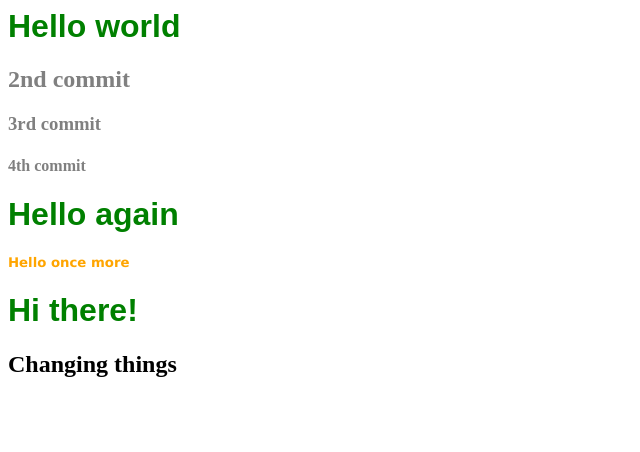
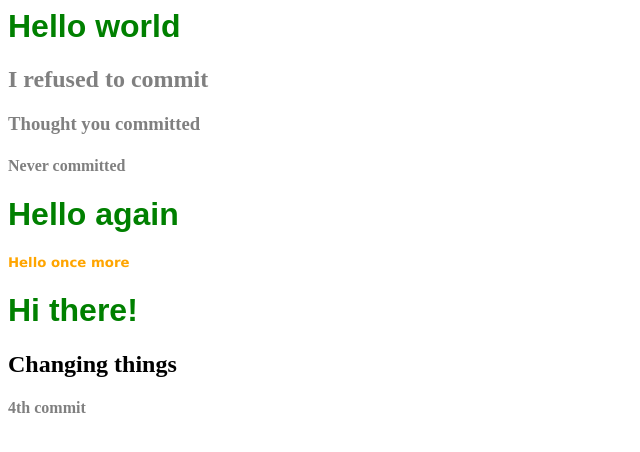
Before and after one commit to shawnwildo/git_test, a plain HTML site: page index.html in a window 1280 px wide. Shown: the whole page, without its empty margins (0-640 px from the left). Drawn offline with Linux system fonts and the light colour scheme.

Commit message:
i committed something but am not sure,keep learnin

```diff
--- a/index.html
+++ b/index.html
@@ -7,18 +7,22 @@
 <body>
 	<h1>Hello world</h1>
 	<div>
-		<h2>2nd commit</h2>
+		<h2>I refused to commit</h2>
 	</div>
 	<div>
-		<h3>3rd commit</h3>
+		<h3>Thought you committed</h3>
 	</div>
 	<div>
-		<h4>4th commit</h4>
+		<h4>Never committed</h4>
 	</div>
 		<h1>Hello again</h1>
 		<h5>Hello once more</h5>
 		<h1>Hi there!</h1>
 		<h2>Changing things</h2>
+		<div>
+		<h4>4th commit</h4>
+	</div>
+
 
 </body>
 </html>
```
